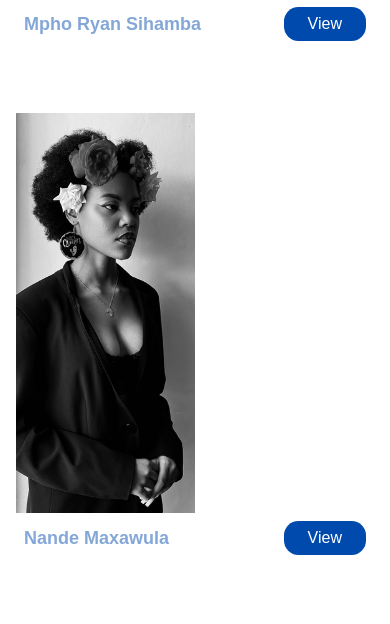
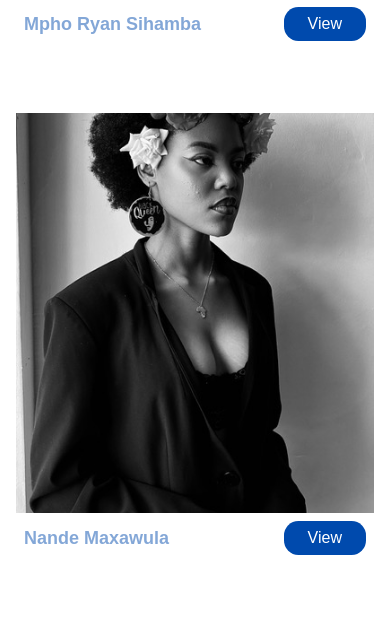
Before and after one commit to Laths1/ShuhariAgency, a PHP site: page /models.html in a window 390 px wide. Shown: the part 5775-6399 px from the top of the page. Run offline with PHP 8.4, Linux system fonts and the light colour scheme; some libraries are stand-ins or nearby versions; some web fonts are replaced.

Commit message:
Merge branch 'development'

```diff
--- a/styles.css
+++ b/styles.css
@@ -1549,6 +1549,9 @@ talents
         display: inline;
         /* visibility: hidden; */
     }
+    .talent-img{
+        width: 100%;
+    }
     .talent-title{
         text-align: left;
         font-size: 0.75rem;
@@ -1561,7 +1564,7 @@ talents
         text-align: left;
     }
     .talent-container2{
-        width: 50%;
+        width: 100%;
         flex-direction: column-reverse;
         text-align: center;
         height: 100%;
```
